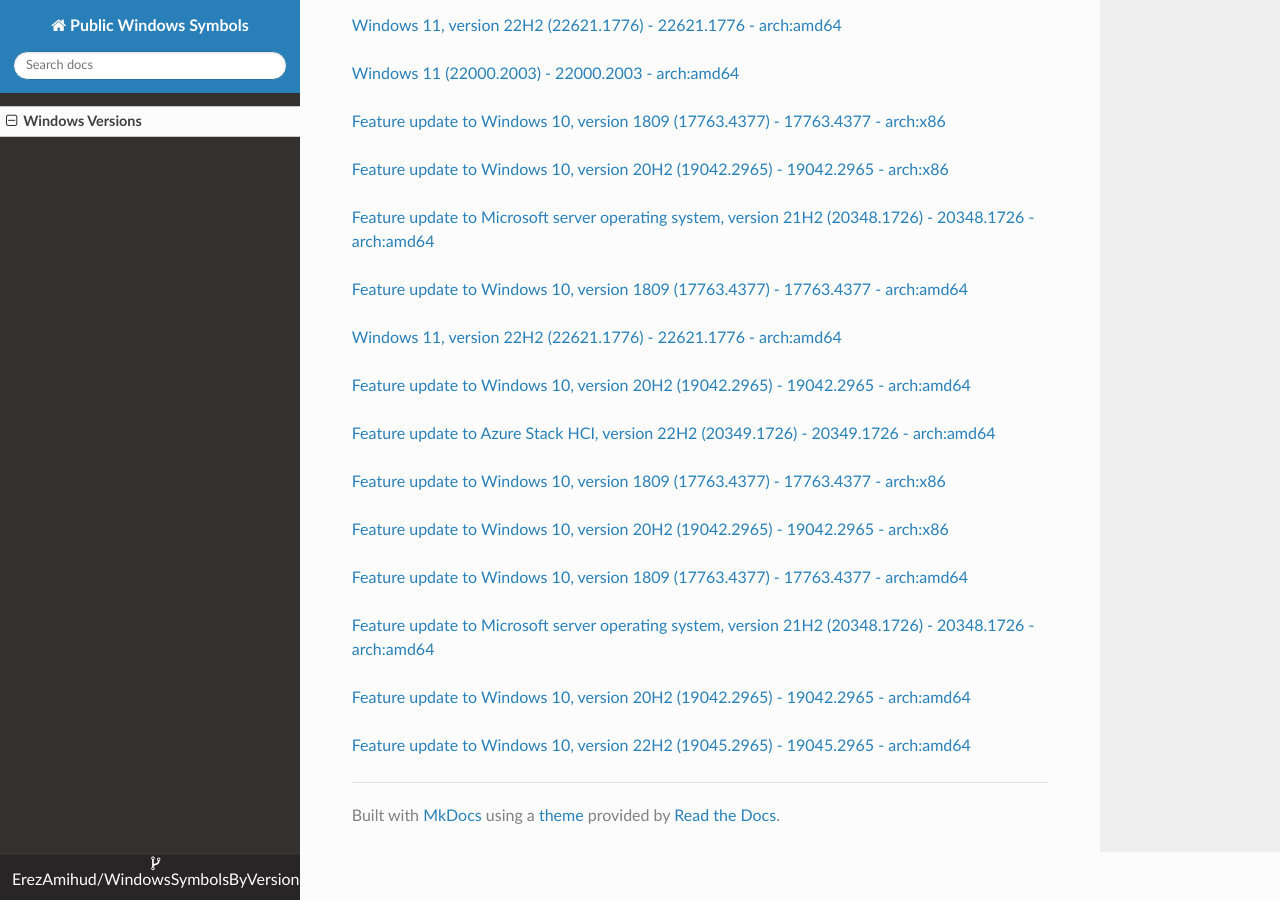
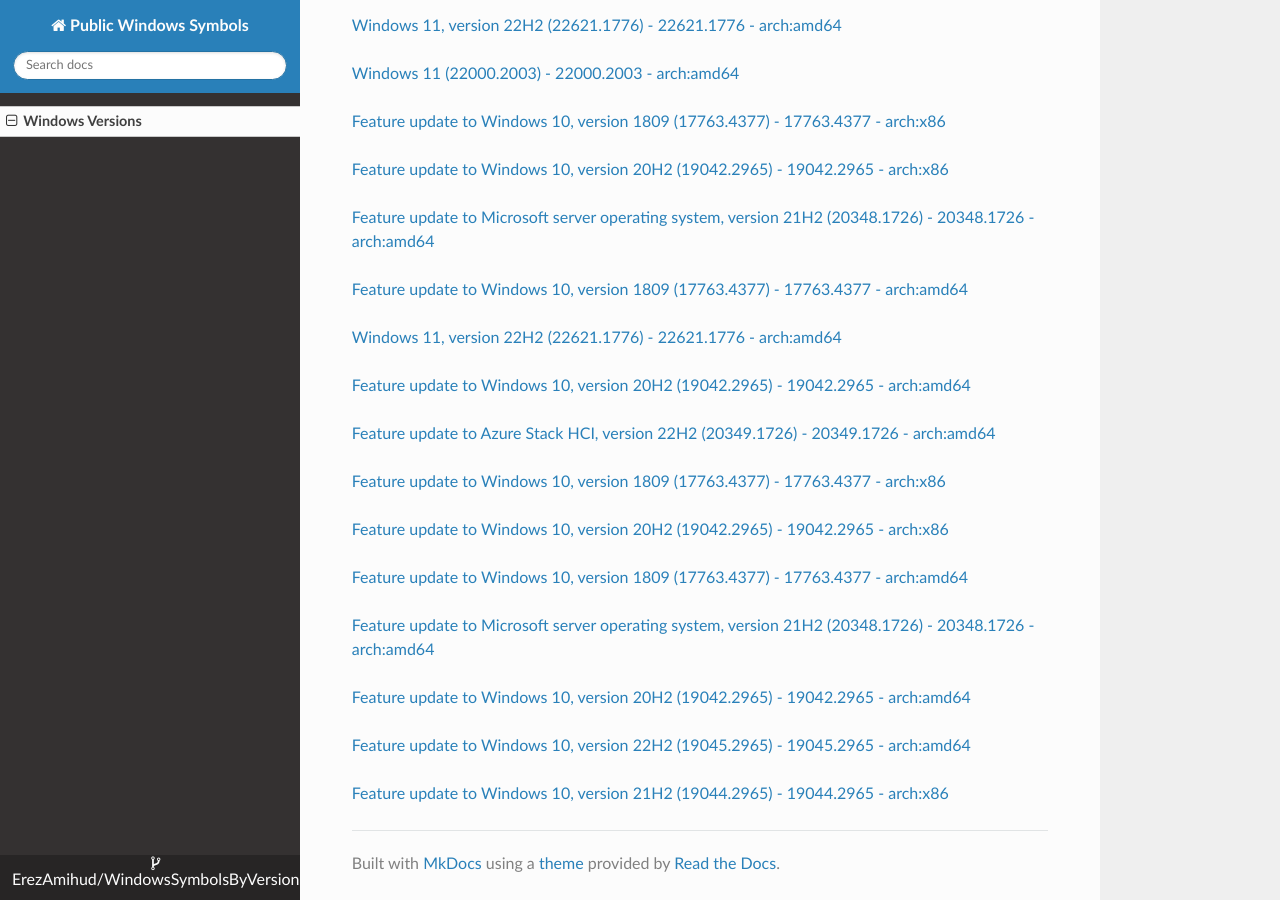
Before and after one commit to ErezAmihud/WindowsSymbolsByVersion, an MkDocs documentation site: the page built from docs/index.md, in a window 1280 px wide and 900 px high, scrolled down 31661 px. Built offline with MkDocs 1.6.1, drawn with Linux system fonts in a browser that asks for light colours; nearby versions of some CDN libraries.

Commit message:
Automated commit, add manifest for 630d819c-1aa3-48e3-9c34-fc2486c8ec3f

```diff
--- a/docs/index.md
+++ b/docs/index.md
@@ -1822,3 +1822,6 @@
 
 
 [Feature update to Windows 10, version 22H2 (19045.2965) - 19045.2965 - arch:amd64](https://github.com/ErezAmihud/WindowsSymbolsByVersion/blob/main/manifests/baa6fbf9-7467-4ffa-8a30-289aad2d9aa5.manifest)
+
+
+[Feature update to Windows 10, version 21H2 (19044.2965) - 19044.2965 - arch:x86](https://github.com/ErezAmihud/WindowsSymbolsByVersion/blob/main/manifests/630d819c-1aa3-48e3-9c34-fc2486c8ec3f.manifest)
```
Also changed, not shown: process_builds.json (+1 -1 lines), 1 other file.
